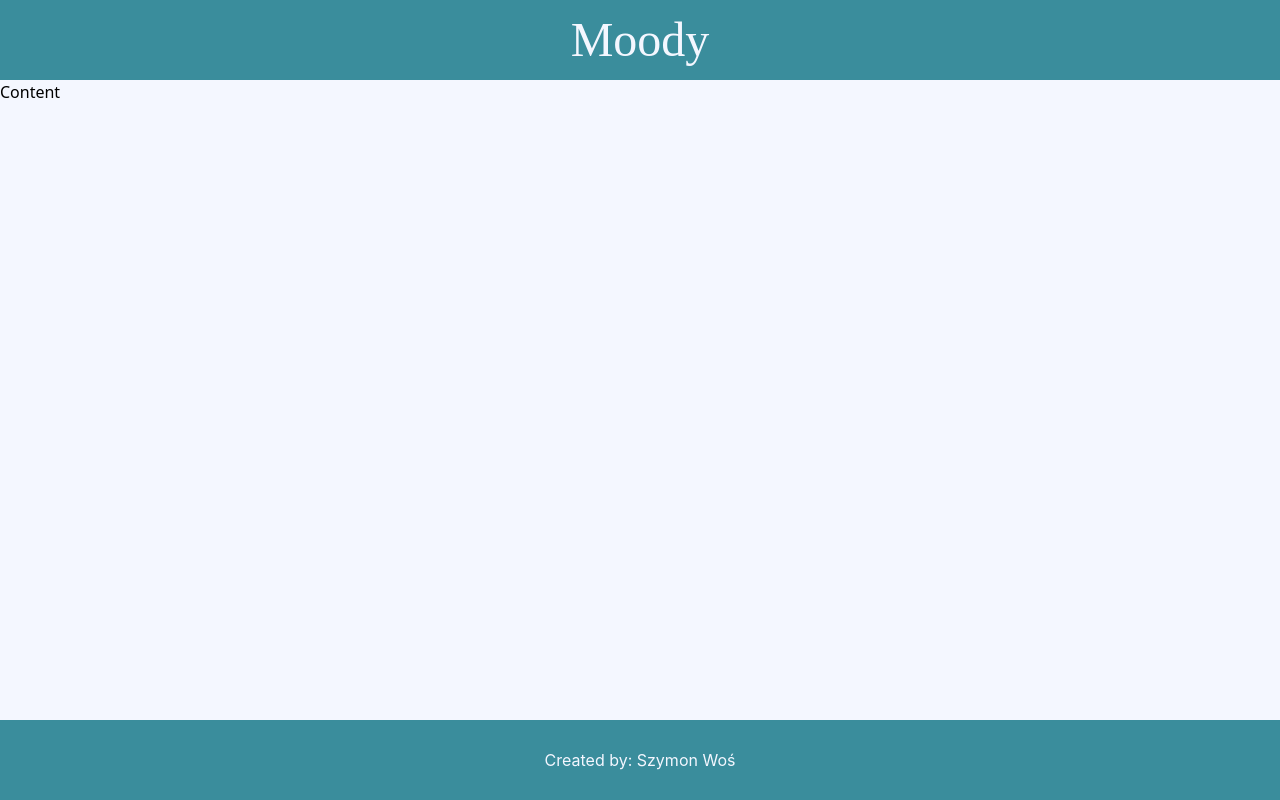
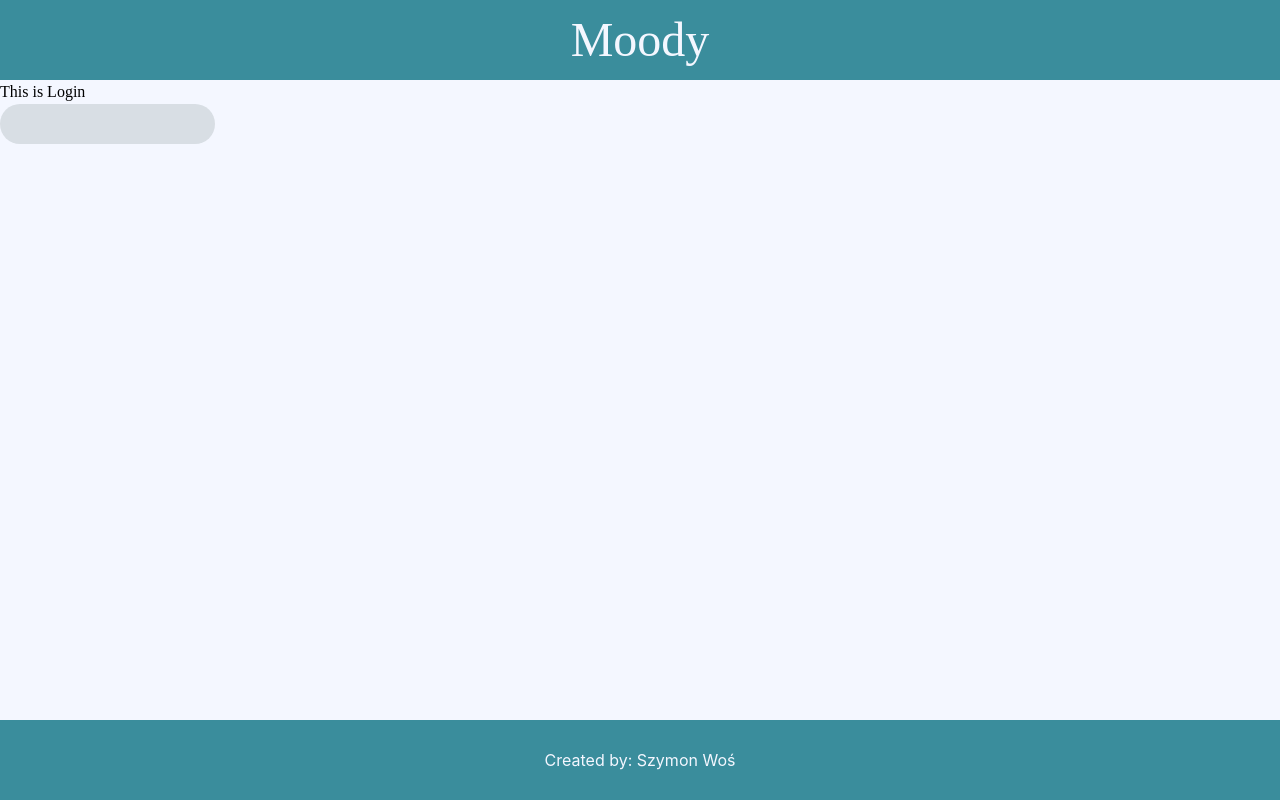
Before and after one commit to swos13/moody, a Next.js app: page /login in a window 1280 px wide. Built offline with nearby package versions, Linux system fonts and the light colour scheme; a web font is replaced by a local one.

Commit message:
design - styled input

```diff
--- a/src/app/(auth)/layout.tsx
+++ b/src/app/(auth)/layout.tsx
@@ -1,11 +1,11 @@
 import Footer from "@/components/Footer";
 import HeaderAuth from "@/components/HeaderAuth";
 
-export default function Layout() {
+export default function Layout({ children }: { children: React.ReactElement }) {
   return (
     <>
       <HeaderAuth />
-      <main className="flex-auto">Content</main>
+      <main className="flex-auto">{children}</main>
       <Footer />
     </>
   );
--- a/src/app/(auth)/login/page.tsx
+++ b/src/app/(auth)/login/page.tsx
@@ -1,7 +1,19 @@
+"use client";
+
+import { useState } from "react";
+import Input from "@/components/Input";
+
 export default function Login() {
+  const [login, setLogin] = useState<string>("");
+
+  const handleChange = (e: React.ChangeEvent<HTMLInputElement>) => {
+    setLogin(e.target.value);
+  };
+
   return (
     <>
       <div className={`font-irish_grover`}>This is Login</div>
+      <Input value={login} handleChange={handleChange} />
     </>
   );
 }
--- /dev/null
+++ b/src/components/Input.tsx
@@ -0,0 +1,14 @@
+interface InputProps {
+  value: string;
+  handleChange: (e: React.ChangeEvent<HTMLInputElement>) => void;
+}
+
+export default function Input({ value, handleChange }: InputProps) {
+  return (
+    <input
+      className="w-[215px] h-[40px] p-2 px-4 leading-4 bg-input rounded-3xl font-inter focus:outline-none focus:border-input focus:border-solid focus:border-2 focus:bg-background box-border"
+      value={value}
+      onChange={handleChange}
+    />
+  );
+}
```
